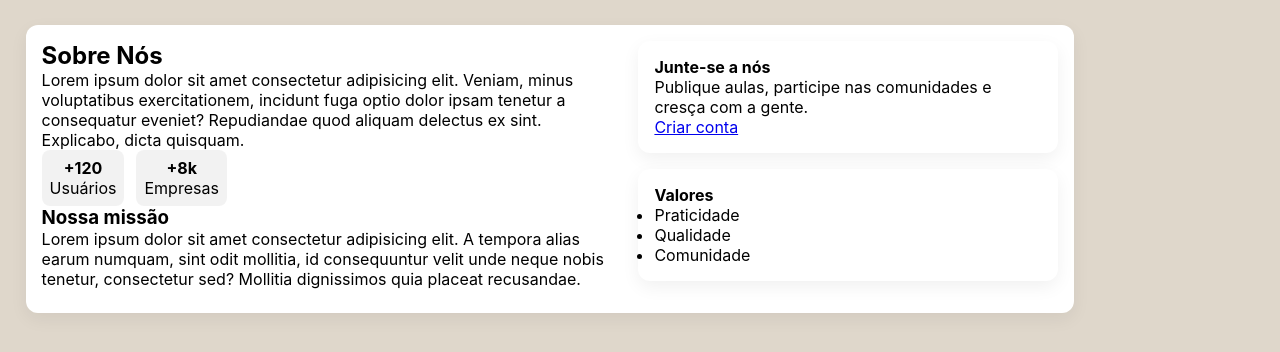
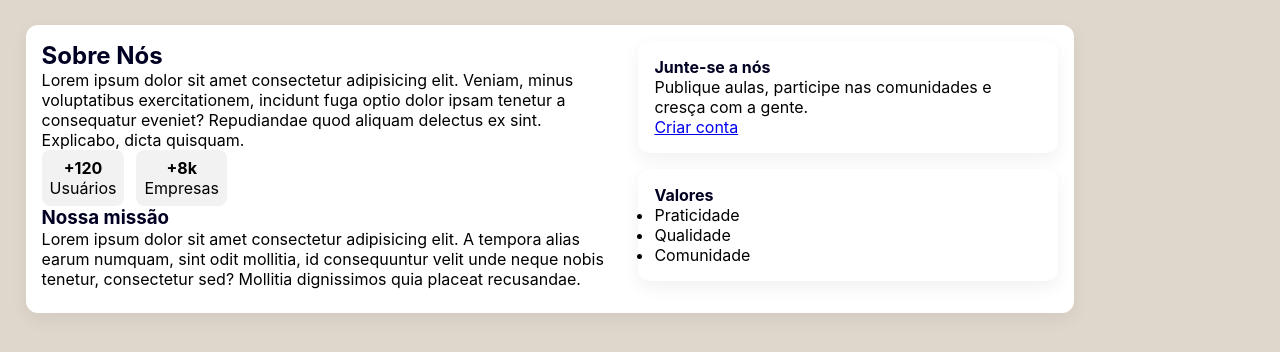
Before and after one commit to Fabiongila/Intranet_PMO, a Django app: page /sobre/ in a window 1280 px wide. Shown: the part 46-398 px from the top of the page. Run offline with Django 5.2, Linux system fonts and the light colour scheme; a user stored in the database is signed in; some libraries are stand-ins or nearby versions.

Commit message:
Add files via upload

```diff
--- a/projetos/templates/projetos/Faqs.html
+++ b/projetos/templates/projetos/Faqs.html
@@ -23,7 +23,7 @@
                 </details>
             </div>
             <aside class="card dicas">
-                <strong>Dica rápida</strong>
+                <h4>Dica rápida</h4>
                 <p>Lorem ipsum dolor, sit amet consectetur adipisicing elit. Beatae perspiciatis culpa cupiditate dicta obcaecati laudantium deleniti aliquid, quidem cum quas repudiandae commodi fuga a explicabo voluptatem error numquam mollitia neque!</p>
                 <a href="contato.html">Contacte-nos</a>
             </aside>
@@ -47,6 +47,9 @@
             box-sizing: border-box;
             margin: 0;
             padding: 0;
+        }
+        h2,h4{
+            color:#002;
         }
 
         body {
--- a/projetos/templates/projetos/sobre.html
+++ b/projetos/templates/projetos/sobre.html
@@ -31,13 +31,13 @@
 
                 <aside>
                     <div class="card join">
-                        <strong>Junte-se a nós</strong>
+                        <h4>Junte-se a nós</h4>
                         <p>Publique aulas, participe nas comunidades e cresça com a gente.</p>
                         <p><a href="{% url 'login' %}">Criar conta</a></p>
                     </div>
 
                     <div class="card valores">
-                        <strong>Valores</strong>
+                        <h4>Valores</h4>
                         <ul>
                             <li>Praticidade</li>
                             <li>Qualidade</li>
@@ -67,6 +67,9 @@
             box-sizing: border-box;
             margin: 0;
             padding: 0;
+        }
+        h1,h3,h4{
+            color:#002;
         }
 
         body {
```
Also changed, not shown: projetos/templates/projetos/contactos.html (+5 -2 lines).
